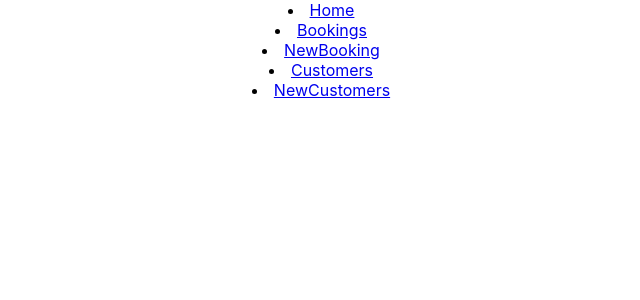
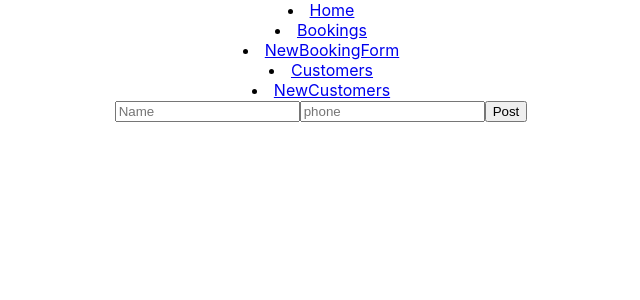
Before and after one commit to TeaPot76/CarlBistro_BookingSystem, a React (Create React App) app in the folder client/carl_bistro/: page /newcustomers in a window 1280 px wide. Shown: the top 300 px of the page, without its empty margins (319-959 px from the left). Built offline with nearby package versions, Linux system fonts and the light colour scheme.

Commit message:
updated booker form

```diff
--- a/client/carl_bistro/src/App.js
+++ b/client/carl_bistro/src/App.js
@@ -4,8 +4,8 @@ import './App.css';
 import AllBookings from "./components/AllBookings";
 import NavBar from "./NavBar";
 import BookingForm from "./components/BookingForm";
-import CustomerForm from "./components/CustomerForm";
-import Customer from "./components/Customer";
+import BookerForm from "./components/BookerForm";
+import Booker from "./components/Booker";
 import Home from "./containers/Home";
 import BookingEditForm from "./components/BookingEditForm";
 
@@ -21,8 +21,8 @@ class App extends Component {
           <Route path="/Home" component={Home} />
           <Route path="/bookings" component={AllBookings} />
           <Route path="/newbooking" component={BookingForm} />
-          <Route path="/customers" component={Customer} />
-          <Route path="/newcustomer" component={CustomerForm} />
+          <Route path="/customers" component={Booker} />
+          <Route path="/newcustomers" component={BookerForm} />
 
         </div>
       </Router>
--- a/client/carl_bistro/src/NavBar.js
+++ b/client/carl_bistro/src/NavBar.js
@@ -8,7 +8,7 @@ const NavBar = () => {
     <div className="nav-bar">
       <li> <Link className="link" to="/">Home</Link></li>
       <li> <Link className="link" to="/bookings">Bookings</Link> </li>
-      <li> <Link className="link" to="/newbooking">NewBooking</Link></li>
+      <li> <Link className="link" to="/newbooking">NewBookingForm</Link></li>
       <li> <Link className="link" to="/customers">Customers</Link></li>
       <li> <Link className="link" to="/newcustomers">NewCustomers</Link></li>
 
--- /dev/null
+++ b/client/carl_bistro/src/components/Booker.js
@@ -0,0 +1,19 @@
+import React from "react";
+
+
+
+const Booker = (props) => {
+
+  return (
+
+              <div className="booker">
+              <li>  Customer: {props.name} <br /></li>
+              <li>  Phone number: {props.phone} <br /></li>
+
+              </div>
+
+
+    )
+}
+
+export default Booker;
--- a/client/carl_bistro/src/components/CustomerForm.js
+++ b/client/carl_bistro/src/components/BookerForm.js
@@ -1,12 +1,12 @@
 import React, {Component} from "react";
 
-class CustomerForm extends Component {
+class BookerForm extends Component {
 
   constructor(props) {
     super(props);
     this.state = {
       name:"",
-      phoneNumber:"",
+      phone:"",
     };
 
     this.handleNameChange = this.handleNameChange.bind(this);
@@ -15,19 +15,20 @@ class CustomerForm extends Component {
   }
 
   handleCustomerSubmit(event) {
+    console.log("customer submit")
     event.preventDefault();
-    const name = this.state.name.trim();
-    const phoneNumber = this.state.phoneNumber;
-    if (!name || !phoneNumber) {
+    const name = this.state.name;
+    const phone= this.state.phone;
+    if (!name || !phone) {
       return
     }
     this.props.onCustomerSubmit({
       name: name,
-      phoneNumber: phoneNumber
+      phone: phone
     });
     this.setState({
       name: '',
-      phoneNumber: ''
+      phone: ''
     });
   }
 
@@ -39,13 +40,13 @@ class CustomerForm extends Component {
 
   handlePhoneNumberChange(event) {
     this.setState({
-      phoneNumber: event.target.value
+      phone: event.target.value
     });
   }
 
   render() {
     return (
-      <form className = "customer-form" onSubmit = {this.handleCustomerSubmit}>
+      <form className = "booking-form" onSubmit = {this.handleCustomerSubmit}>
         <input
           type = "text"
           placeholder = "Name"
@@ -54,8 +55,8 @@ class CustomerForm extends Component {
         />
         <input
           type = "number"
-          placeholder = "phoneNumber"
-          value = {this.state.phoneNumber}
+          placeholder = "phone"
+          value = {this.state.phone}
           onChange = {this.handlePhoneNumberChange}
         />
         <input
@@ -66,6 +67,7 @@ class CustomerForm extends Component {
       </form>
     )
   }
+
 }
 
-export default CustomerForm;
+export default BookerForm;
--- a/client/carl_bistro/src/components/BookingForm.js
+++ b/client/carl_bistro/src/components/BookingForm.js
@@ -29,7 +29,7 @@ class BookingForm extends Component {
 }
 
 componentDidMount(){
-  fetch("http://localhost:8080/tables", {
+  fetch("http://localhost:8080/bookings", {
     method: "GET"
   })
     .then(res => res.json())
--- a/client/carl_bistro/src/components/Customer.js
+++ /dev/null
@@ -1,19 +0,0 @@
-import React from "react";
-
-
-
-const Customer = (props) => {
-
-  return (
-
-              <div className="customer">
-              <li>  Customer: {props.name} <br /></li>
-              <li>  Phone number: {props.phoneNumber} <br /></li>
-
-              </div>
-
-
-    )
-}
-
-export default Customer;
--- a/client/carl_bistro/src/containers/RestaurantContainer.js
+++ b/client/carl_bistro/src/containers/RestaurantContainer.js
@@ -1,8 +1,8 @@
 import React, {Component} from 'react';
 import BookingForm from "../components/BookingForm";
 import BookingList from "../components/BookingList";
-import CustomerForm from "../components/CustomerForm";
-import Customer from "../components/Customer";
+import BookerForm from "../components/BookerForm";
+import Booker from "../components/Booker";
 //import NewBookingList from "../components/NewBookingList";
 import Booking from "../components/Booking";
 import NavBar from "../NavBar";
@@ -11,8 +11,8 @@ class RestaurantContainer extends Component {
   constructor(props) {
     super(props)
     this.state = {
-      customer: null,
-      phoneNumber: null,
+      booker: null,
+      phone: null,
       tables: [],
       bookings: [],
       date: null,
@@ -20,20 +20,20 @@ class RestaurantContainer extends Component {
       name: null,
     }
     this.handleBookingSubmit = this.handleBookingSubmit.bind(this);
-    this.handleCustomersSubmit = this.handleCustomersSubmit.bind(this);
+    this.handleCustomerSubmit = this.handleCustomerSubmit.bind(this);
 }
 
  handleBookingSubmit(bookingForm){
    bookingForm.id = Date.now()
    const customer = bookingForm.customer;
-   const phoneNumber = bookingForm.phoneNumber;
+   const phone = bookingForm.phone;
    const numberOfPeople = bookingForm.numberOfPeople;
    const date = bookingForm.date;
    const time = bookingForm.time;
    const table = bookingForm.table;
    this.setState ({
      customer: customer,
-     phoneNumber: phoneNumber,
+     phone: phone,
      numberOfPeople: numberOfPeople,
      date: date,
      time: time,
@@ -42,14 +42,14 @@ class RestaurantContainer extends Component {
 
  }
 
- handleCustomersSubmit(customerForm){
+ handleCustomerSubmit(customerForm){
    customerForm.id = Date.now()
    const name = customerForm.name;
-   const phoneNumber = customerForm.phoneNumber;
+   const phone = customerForm.phone;
 ;
    this.setState ({
      name: name,
-     phoneNumber: phoneNumber,
+     phone: phone,
 
    })
 
@@ -58,6 +58,10 @@ class RestaurantContainer extends Component {
         return (
           <div>
           <NavBar/>
+          <BookerForm
+           onCustomerSubmit ={this.handleCustomerSubmit}/>
+           <Booker booker ={this.state.booker.name}
+           />
 
            <Booking
            customer ={this.state.customer}
@@ -69,6 +73,9 @@ class RestaurantContainer extends Component {
 
                         />
 
+
+
+
           </div>
         );
       }
```
Also changed, not shown: client/carl_bistro/src/components/NewBookingForm.js (added, +88 -0 lines).
